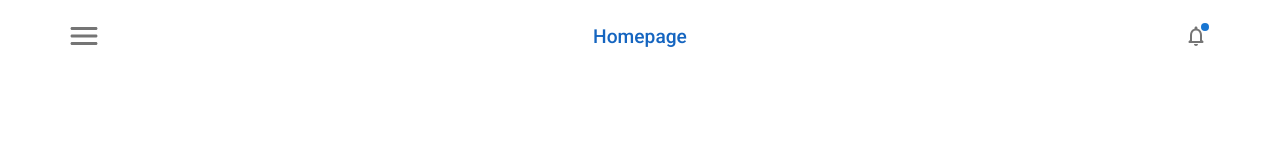
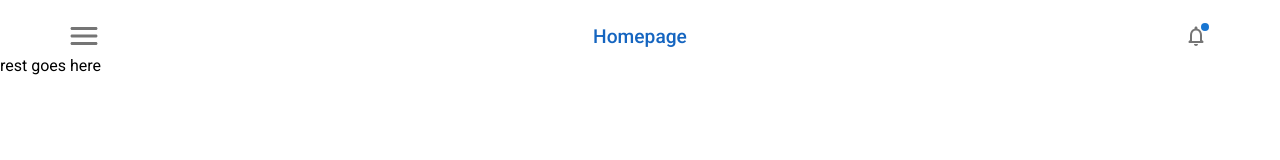
Before and after one commit to aszeliga24/todoapp, a React (Create React App) app in the folder todoapp/: page /home in a window 1280 px wide. Shown: the top 160 px of the page. Built offline with nearby package versions, Linux system fonts and the light colour scheme; what i18next-xhr-backend would draw is missing.

Commit message:
check if commit works

```diff
--- a/todoapp/src/Pages/Home/Home.tsx
+++ b/todoapp/src/Pages/Home/Home.tsx
@@ -5,6 +5,7 @@ const Home = () => {
 	return (
 		<div className='homepage__container'>
 			<Header title='homepage' />
+			rest goes here
 		</div>
 	)
 }
```
